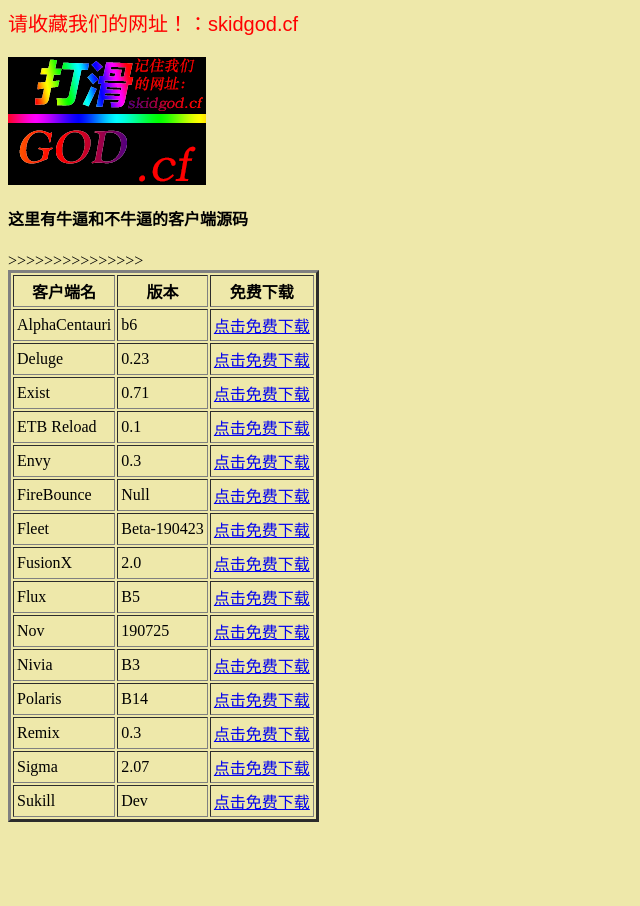
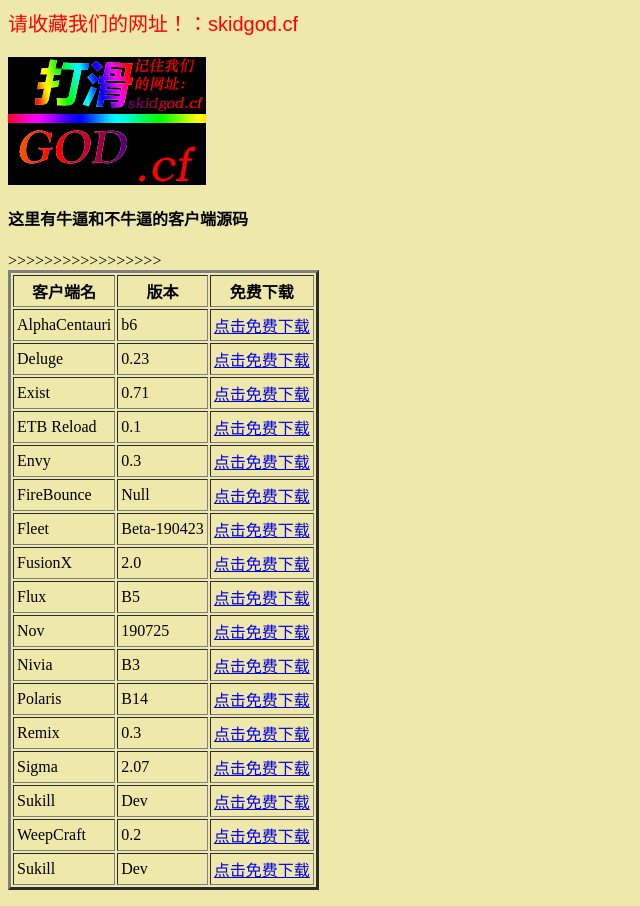
Before and after one commit to mckuhei/clientw, a plain HTML site: page index.html in a window 1280 px wide. Shown: the whole page, without its empty margins (0-640 px from the left). Before the commit the page ends 838 px from the top, so only its background shows below. Drawn offline with Linux system fonts and the light colour scheme.

Commit message:
Update index.html

```diff
--- a/index.html
+++ b/index.html
@@ -1,6 +1,6 @@
 <title>打滑上帝网 - 客户端源码 源码 COPY SKID 打滑 辅助源码</title>
 <body bgcolor="#EEE8AA">
-	<p style="font-family:arial;color:red;font-size:20px;">请收藏我们的网址！：skidgod.cf</p>
+<p style="font-family:arial;color:red;font-size:20px;">请收藏我们的网址！：skidgod.cf</p>
 <img src="skidgod.png" />
 <h4>这里有牛逼和不牛逼的客户端源码</h4>
 <p>
@@ -21,5 +21,7 @@
 <tr><td>Remix</td><td>0.3</td>><td><a href="/Remix 0.2.zip">点击免费下载</a></td></tr>
 <tr><td>Sigma</td><td>2.07</td>><td><a href="/Sigma 2.07.zip">点击免费下载</a></td></tr>
 <tr><td>Sukill</td><td>Dev</td>><td><a href="/Sukill Dev.rar">点击免费下载</a></td></tr>
+<tr><td>WeepCraft</td><td>0.2</td>><td><a href="/WeepCraft 0.2.rar">点击免费下载</a></td></tr>
+<tr><td>Sukill</td><td>Dev</td>><td><a href="/Sukill Dev.rar">点击免费下载</a></td></tr>
 </table>
 </p>
```
